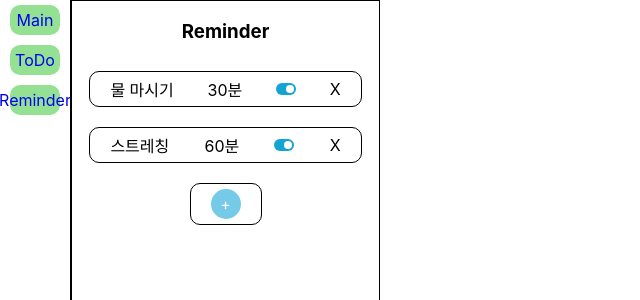
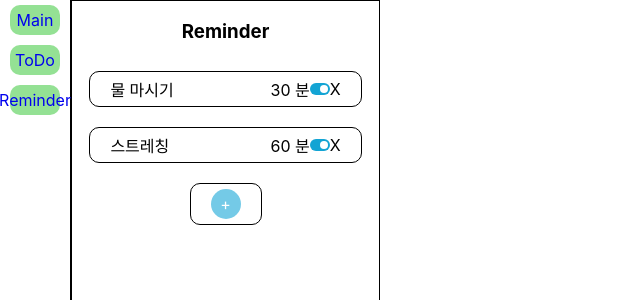
Before and after one commit to Melting-Brain/reminder, a React (Create React App) app in the folder chrome/: page /reminder in a window 1280 px wide. Shown: the top 300 px of the page, without its empty margins (0-640 px from the left). Built offline with nearby package versions, Linux system fonts and the light colour scheme.

Commit message:
add: 이름과 시간에 대하여 에딧 모듈 적용 -성훈, 정훈, 소훈-

```diff
--- a/chrome/src/App.css
+++ b/chrome/src/App.css
@@ -13,6 +13,19 @@
   --color-black: #333333;
   --color-white: #ffffff;
   --color-btn: #74cae7;
+}
+
+/* input css reset */
+input[type="text"] {
+  width: 100%; /* 나중에 원하는 사이즈로 수정 */
+  height: auto; /* 높이 초기화 */
+  font-family: inherit;
+  line-height: normal; /* line-height 초기화 */
+  border: none;
+  outline-style: none;
+  -webkit-appearance: none; /* 브라우저별 기본 스타일링 제거 */
+  -moz-appearance: none;
+  appearance: none;
 }
 
 .container__app {
--- a/chrome/src/Components/ReminderElement.css
+++ b/chrome/src/Components/ReminderElement.css
@@ -1,3 +1,4 @@
+/** reminderElement **/
 .reminderElement {
   width: 75%;
   display: flex;
@@ -8,6 +9,8 @@
   padding: 5px 20px;
   margin: 10px 20px;
 }
+
+/* reminderElement - Toggle Button */
 .reminder__toggle__container {
   width: 20px;
   height: 12px;
@@ -30,3 +33,14 @@
 .reminder__toggle__circle__false {
   left: 2px;
 }
+
+/* reminderElement - Input Name */
+.reminder__edit__name {
+  flex: 1;
+}
+
+/* reminderElement - Input Time */
+.reminder__edit__time {
+  text-align: right;
+  flex: 1;
+}
--- a/chrome/src/Components/ReminderElement.js
+++ b/chrome/src/Components/ReminderElement.js
@@ -1,26 +1,121 @@
 import "./ReminderElement.css";
+import { useState, useRef, useEffect } from "react";
 
-// function ReminderElement({
-//   name,
-//   time,
-//   isOn,
-//   deleteDummy,
-//   toggleHandler,
-//   // setName,
-// })     // 화살표함수로 변경 -jhp-
-
-const ReminderElement = ({
+function ReminderElement({
   name,
   time,
   isOn,
   deleteDummy,
   toggleHandler,
-  // setName,
-}) => {
+  reminderList,
+  setReminderList,
+  idx,
+}) {
+  const [isEditName, setIsEditName] = useState(false);
+  const [isEditTime, setIsEditTime] = useState(false);
+  const [newName, setNewName] = useState(name);
+  const [newTime, setNewTime] = useState(time);
+  const inputName = useRef(null);
+  const inputTime = useRef(null);
+
+  useEffect(() => {
+    if (isEditName) {
+      inputName.current.focus();
+    }
+    if (isEditTime) {
+      inputTime.current.focus();
+    }
+  }, [isEditName, isEditTime]);
+
+  const handleEdit = (e) => {
+    if (e.target.className === "reminder__edit__name") {
+      setIsEditName(!isEditName);
+    }
+    if (e.target.className === "reminder__edit__time") {
+      setIsEditTime(!isEditTime);
+    }
+  };
+
+  const handleBlur = (e) => {
+    console.log(e.target.parentNode.className);
+    if (e.target.parentNode.className === "reminder__edit__name") {
+      setIsEditName(!isEditName);
+      let newList = reminderList.map((el, index) => {
+        if (index === idx) {
+          el.name = newName;
+        }
+        return el;
+      });
+      setReminderList([...newList]);
+    }
+    if (e.target.parentNode.className === "reminder__edit__time") {
+      setIsEditTime(!isEditTime);
+      let newList = reminderList.map((el, index) => {
+        if (index === idx) {
+          el.time = newTime;
+        }
+        return el;
+      });
+      setReminderList([...newList]);
+    }
+  };
   return (
     <div className="reminderElement">
-      <span>{name}</span>
-      <span>{time}분</span>
+      {isEditName ? (
+        <div className="reminder__edit__name">
+          <input
+            type="text"
+            value={newName}
+            placeholder={"입력바람"}
+            onBlur={(e) => handleBlur(e)}
+            ref={inputName}
+            onChange={(e) => {
+              setNewName(e.target.value);
+            }}
+            onKeyUp={(e) => {
+              if (e.key === "Enter") {
+                handleBlur();
+              }
+            }}
+          />
+        </div>
+      ) : newName.length === 0 ? (
+        <div className="reminder__edit__name" onClick={(e) => handleEdit(e)}>
+          입력바람
+        </div>
+      ) : (
+        <div className="reminder__edit__name" onClick={(e) => handleEdit(e)}>
+          {name}
+        </div>
+      )}
+
+      {isEditTime ? (
+        <div className="reminder__edit__time">
+          <input
+            type="number"
+            value={newTime}
+            placeholder={"숫자입력"}
+            onBlur={(e) => handleBlur(e)}
+            ref={inputTime}
+            onChange={(e) => {
+              setNewTime(e.target.value);
+            }}
+            onKeyUp={(e) => {
+              if (e.key === "Enter") {
+                handleBlur();
+              }
+            }}
+          />
+        </div>
+      ) : newTime === 0 ? (
+        <div className="reminder__edit__time" onClick={(e) => handleEdit(e)}>
+          숫자입력
+        </div>
+      ) : (
+        <div className="reminder__edit__time" onClick={(e) => handleEdit(e)}>
+          {time} 분
+        </div>
+      )}
       <div
         className={
           isOn
--- a/chrome/src/Pages/Reminder.js
+++ b/chrome/src/Pages/Reminder.js
@@ -6,13 +6,13 @@ import uuid from "react-uuid";
 const Reminder = () => {
   const dummy = [
     {
-      id: uuid(),
+      id: 1,
       name: "물 마시기",
       time: 30,
       isOn: true,
     },
     {
-      id: uuid(),
+      id: 2,
       name: "스트레칭",
       time: 60,
       isOn: true,
@@ -27,7 +27,7 @@ const Reminder = () => {
       {
         id: uuid(),
         name: "입력바람",
-        time: "시간설정",
+        time: 0,
         isOn: true,
       },
     ]);
@@ -61,15 +61,18 @@ const Reminder = () => {
   return (
     <div className="container__reminder">
       <h3 className="reminder__title">Reminder</h3>
-      {reminderList.map((e) => {
+      {reminderList.map((e, idx) => {
         return (
           <ReminderElement
+            idx={idx}
             key={e.id}
             name={e.name}
             time={e.time}
             isOn={e.isOn}
             deleteDummy={() => deleteDummy(e)}
             toggleHandler={() => toggleHandler(e)}
+            reminderList={reminderList}
+            setReminderList={setReminderList}
             // setName={() => setName(e)}
           />
         );
```
Also changed, not shown: 1 other file (tests, documents, lock files or other folders).
